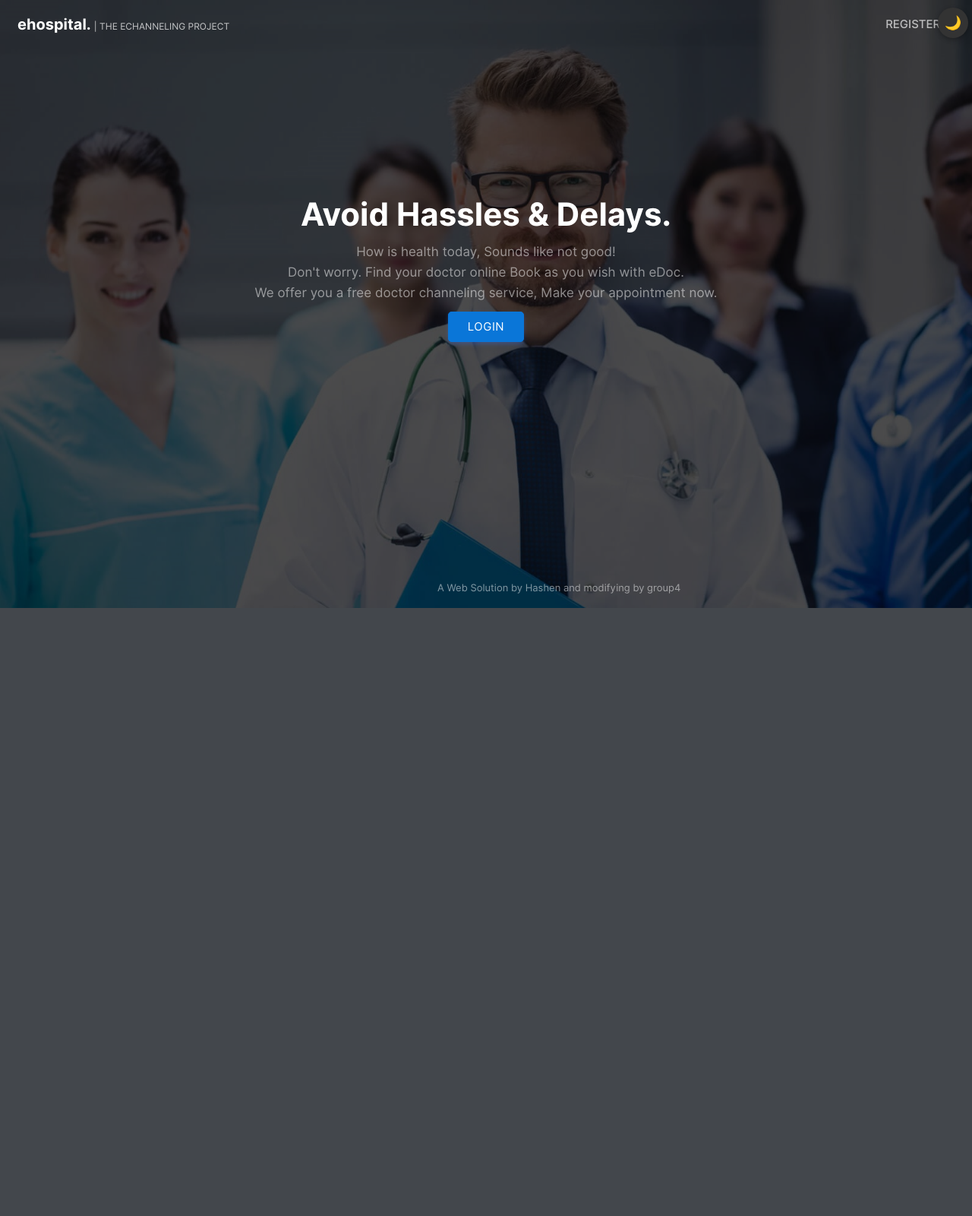
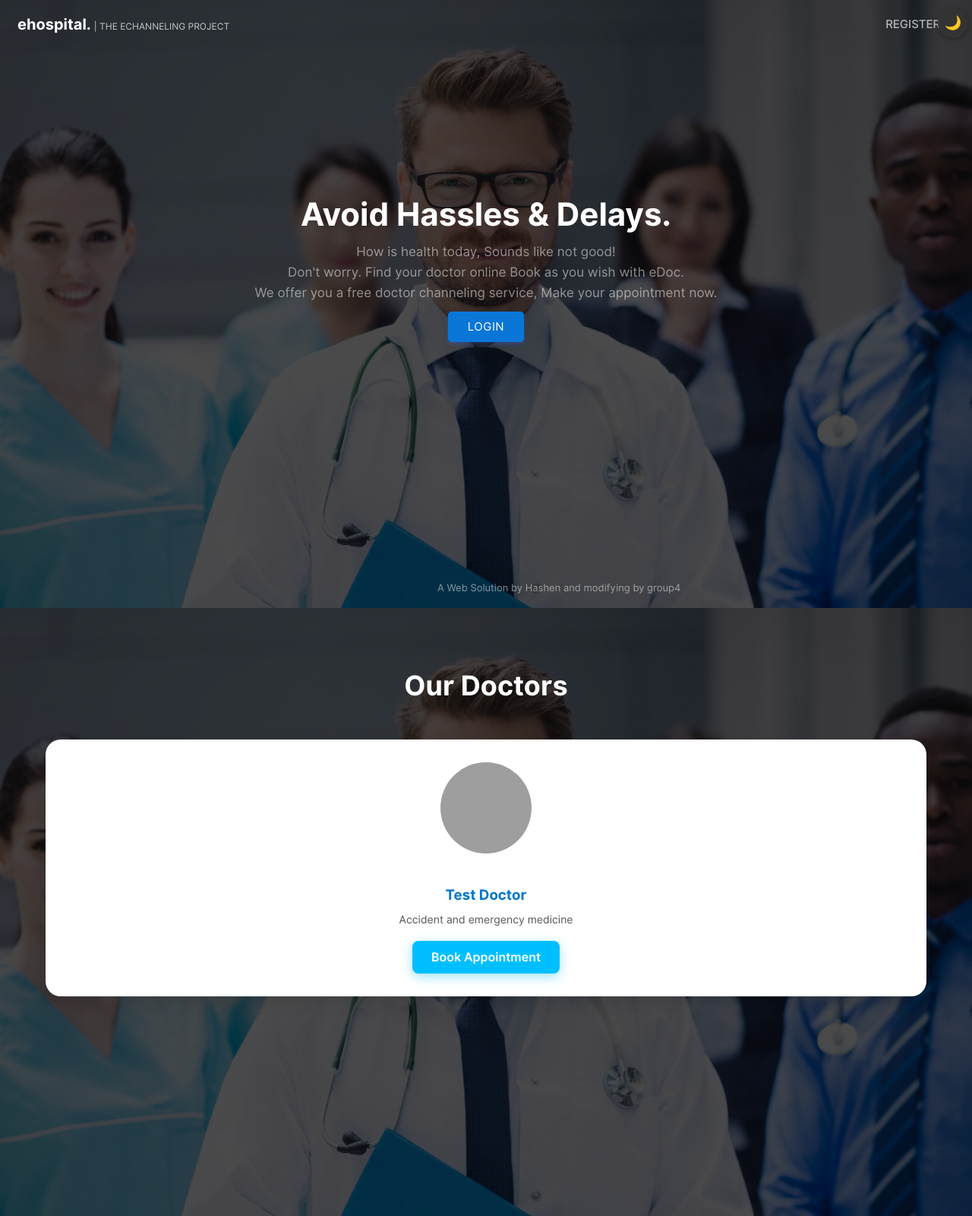
Before and after one commit to ManushkaSL/ehospital, a PHP site: page / in a window 1280 px wide. Shown: the whole page at 76% size. Before the commit the page ends 800 px from the top, so only its background shows below. Run offline with PHP 8.4, Linux system fonts and the light colour scheme; data comes from the database, SQL or seed files in the repository; both versions use the stored data as it was after the commit; grey boxes are pictures that could not be loaded.

Commit message:
bug is fixed

```diff
--- a/css/main.css
+++ b/css/main.css
@@ -600,3 +600,13 @@ input[type=search]:focus {
   background-repeat: no-repeat;
   transition: 0.5s;
 }
+
+/* Glassmorphism background */
+.glass-bg {
+  background: rgba(255, 255, 255, 0.15); /* semi-transparent */
+  backdrop-filter: blur(10px);
+  -webkit-backdrop-filter: blur(10px);
+  border-radius: 15px;
+  border: 1px solid rgba(255, 255, 255, 0.3);
+  box-shadow: 0 4px 30px rgba(0, 0, 0, 0.1);
+}
--- /dev/null
+++ b/doctors-card.php
@@ -0,0 +1,41 @@
+<?php
+// doctors-card.php
+
+$servername = "localhost";
+$username = "root";   // change if needed
+$password = "";       // change if needed
+$dbname = "ehospital";
+
+$conn = new mysqli($servername, $username, $password, $dbname);
+
+if ($conn->connect_error) {
+    die("DB Connection failed: " . $conn->connect_error);
+}
+
+// Fetch doctors with specialties
+$sql = "SELECT d.docid, d.docname, s.sname
+        FROM doctor d
+        LEFT JOIN specialties s ON d.specialties = s.id";
+$result = $conn->query($sql);
+
+if ($result->num_rows > 0) {
+    while($row = $result->fetch_assoc()) {
+        $docid = $row['docid'];
+        $docname = $row['docname'];
+        $specialty = $row['sname'] ?? "General";
+
+        echo '<div class="doctor-card">';
+        // Doctor image should be stored in /images/doctors/ as {docid}.jpg
+        echo '<img src="images/doctors/'.$docid.'.jpg" alt="'.$docname.'">';
+        echo '<h3>'.$docname.'</h3>';
+        echo '<p>'.$specialty.'</p>';
+        // Link to new book-appointment.php, passing doctor id
+        echo '<a href="book-appointment.php?docid='.$docid.'">Book Appointment</a>';
+        echo '</div>';
+    }
+} else {
+    echo "<p style='text-align:center;'>No doctors available right now.</p>";
+}
+
+$conn->close();
+?>
--- a/hash.php
+++ b/hash.php
@@ -1,3 +1,3 @@
 <?php
-echo password_hash("123", PASSWORD_BCRYPT);
+echo password_hash('p1', PASSWORD_BCRYPT);
 ?>
--- a/index.html
+++ /dev/null
@@ -1,73 +0,0 @@
-<!DOCTYPE html>
-<html lang="en">
-<head>
-    <meta charset="UTF-8">
-    <meta http-equiv="X-UA-Compatible" content="IE=edge">
-    <meta name="viewport" content="width=device-width, initial-scale=1.0">
-    <link rel="stylesheet" href="css/animations.css">
-    <link rel="stylesheet" href="css/main.css">
-    <link rel="stylesheet" href="css/index.css">
-    <link rel="stylesheet" href="css/dark-mode.css">
-
-    <title>ehospital</title>
-    <style>
-        table{
-            animation: transitionIn-Y-bottom 0.5s;
-        }
-    </style>
-
-</head>
-<body class="index-page">
-
-    <div class="full-height">
-        <center>
-        <table border="0">
-            <tr>
-                <td width="80%">
-                    <font class="edoc-logo">ehospital. </font>
-                    <font class="edoc-logo-sub">| THE ECHANNELING PROJECT</font>
-                </td>
-                <!-- <td width="10%">
-                   <a href="login.php"  class="non-style-link"><p class="nav-item">LOGIN</p></a>
-                </td> -->
-                <td  width="10%">
-                    <a href="signup.php" class="non-style-link"><p class="nav-item" style="padding-right: 10px;">REGISTER</p></a>
-                </td>
-            </tr>
-
-            <tr>
-                <td  colspan="3">
-                    <p class="heading-text">Avoid Hassles & Delays.</p>
-
-                </td>
-            </tr>
-            <tr>
-                <td  colspan="3">
-                    <p class="sub-text2">How is health today, Sounds like not good!<br>Don't worry. Find your doctor online Book as you wish with eDoc. <br>
-                    We offer you a free doctor channeling service, Make your appointment now.</p>
-                </td>
-            </tr>
-            <tr>
-
-                <td colspan="3">
-                <center>
-                    <a href="login.php" class="login-btn btn-primary btn" style="padding-left: 25px;padding-right: 25px;padding-top: 10px;padding-bottom: 10px;">LOGIN</a>
-                </center>
-                </td>
-
-            </tr>
-            <tr>
-                <td colspan="3">
-
-                </td>
-            </tr>
-        </table>
-        <p class="sub-text2 footer-hashen">A Web Solution by Hashen and modifying by group4</p>
-    </center>
-
-    </div>
-
-    <script src="darkmode.js"></script>
-
-</body>
-</html>
--- /dev/null
+++ b/index.php
@@ -0,0 +1,170 @@
+<!DOCTYPE html>
+<html lang="en">
+<head>
+    <meta charset="UTF-8">
+    <meta http-equiv="X-UA-Compatible" content="IE=edge">
+    <meta name="viewport" content="width=device-width, initial-scale=1.0">
+    <link rel="stylesheet" href="css/animations.css">
+    <link rel="stylesheet" href="css/main.css">
+    <link rel="stylesheet" href="css/index.css">
+    <link rel="stylesheet" href="css/dark-mode.css">
+
+    <title>ehospital</title>
+    <style>
+        /* Full background with glass overlay */
+        .glass {
+            background: rgba(0, 0, 0, 0.5); /* semi-transparent dark */
+            min-height: 100vh;
+            height: auto;
+            background-attachment: fixed;
+
+            /* Glass effect */
+            backdrop-filter: blur(12px);
+            -webkit-backdrop-filter: blur(12px);
+            border: 1px solid rgba(255, 255, 255, 0.2);
+        }
+
+        table {
+            animation: transitionIn-Y-bottom 0.5s;
+        }
+
+        /* Doctors Section */
+        .doctor-section {
+            padding: 50px 20px;
+            max-width: 1200px;
+            margin: 0 auto;
+        }
+
+        .doctor-section h2 {
+            text-align: center;
+            font-size: 36px;
+            margin-bottom: 50px;
+            color: #0077cc;
+        }
+
+        .doctor-grid {
+            display: grid;
+            grid-template-columns: repeat(auto-fit, minmax(250px, 1fr));
+            gap: 30px;
+        }
+
+        .doctor-card {
+            background: #ffffff;
+            border-radius: 20px;
+            padding: 30px 20px;
+            text-align: center;
+            box-shadow: 0 8px 20px rgba(0,0,0,0.1);
+            transition: transform 0.3s, box-shadow 0.3s;
+        }
+
+        .doctor-card:hover {
+            transform: translateY(-5px);
+            box-shadow: 0 12px 25px rgba(0,0,0,0.2);
+        }
+
+        .doctor-card img {
+            width: 120px;
+            height: 120px;
+            border-radius: 50%;
+            object-fit: cover;
+            margin-bottom: 20px;
+        }
+
+        .doctor-card h3 {
+            color: #0077cc;
+            margin-bottom: 10px;
+        }
+
+        .doctor-card p {
+            font-size: 14px;
+            color: #555;
+            margin-bottom: 20px;
+        }
+
+        .doctor-card a {
+            background: #00bfff; /* bright sky-blue */
+            color: #fff;
+            padding: 12px 25px;
+            border-radius: 8px;
+            text-decoration: none;
+            font-weight: 600;
+            display: inline-block;
+            transition: 0.3s;
+            box-shadow: 0 4px 15px rgba(0,191,255,0.4);
+        }
+
+        .doctor-card a:hover {
+            background: #0099cc;
+            box-shadow: 0 6px 20px rgba(0,153,204,0.5);
+        }
+
+        /* Footer */
+        .footer {
+            text-align: center;
+            padding: 20px;
+            color: #004d80;
+            font-size: 14px;
+        }
+
+    </style>
+</head>
+<body class="index-page">
+
+    <div class="full-height">
+        <center>
+        <table border="0">
+            <tr>
+                <td width="80%">
+                    <font class="edoc-logo">ehospital. </font>
+                    <font class="edoc-logo-sub">| THE ECHANNELING PROJECT</font>
+                </td>
+                <td width="10%">
+                    <a href="signup.php" class="non-style-link">
+                        <p class="nav-item" style="padding-right: 10px;">REGISTER</p>
+                    </a>
+                </td>
+            </tr>
+
+            <tr>
+                <td colspan="3">
+                    <p class="heading-text">Avoid Hassles & Delays.</p>
+                </td>
+            </tr>
+            <tr>
+                <td colspan="3">
+                    <p class="sub-text2">How is health today, Sounds like not good!<br>
+                    Don't worry. Find your doctor online Book as you wish with eDoc. <br>
+                    We offer you a free doctor channeling service, Make your appointment now.</p>
+                </td>
+            </tr>
+            <tr>
+                <td colspan="3">
+                <center>
+
+                        <a href="login.php" class="login-btn btn-primary btn"
+                           style="padding-left: 25px;padding-right: 25px;
+                                  padding-top: 10px;padding-bottom: 10px;">
+                           LOGIN
+                        </a>
+
+                </center>
+                </td>
+            </tr>
+        </table>
+        <p class="sub-text2 footer-hashen">A Web Solution by Hashen and modifying by group4</p>
+        </center>
+    </div>
+
+    <!-- Doctors Section -->
+     <div class="full-height">
+        <div class="doctor-section">
+        <h2 style="text-align:center; margin-bottom:50px; color:#fff;">Our Doctors</h2>
+            <div class="doctor-grid ">
+                <?php include("doctors-card.php"); ?>
+            </div>
+        </div>
+     </div>
+
+    <script src="darkmode.js"></script>
+</body>
+</html>
```
Also changed, not shown: SQL_Database_edoc.sql (+9 -0 lines), book-appointment.php (added, +132 -0 lines), patient/book-appointment.php (added, +94 -0 lines), img/bg03.jpg (added), img/bg1.jpg (added).
